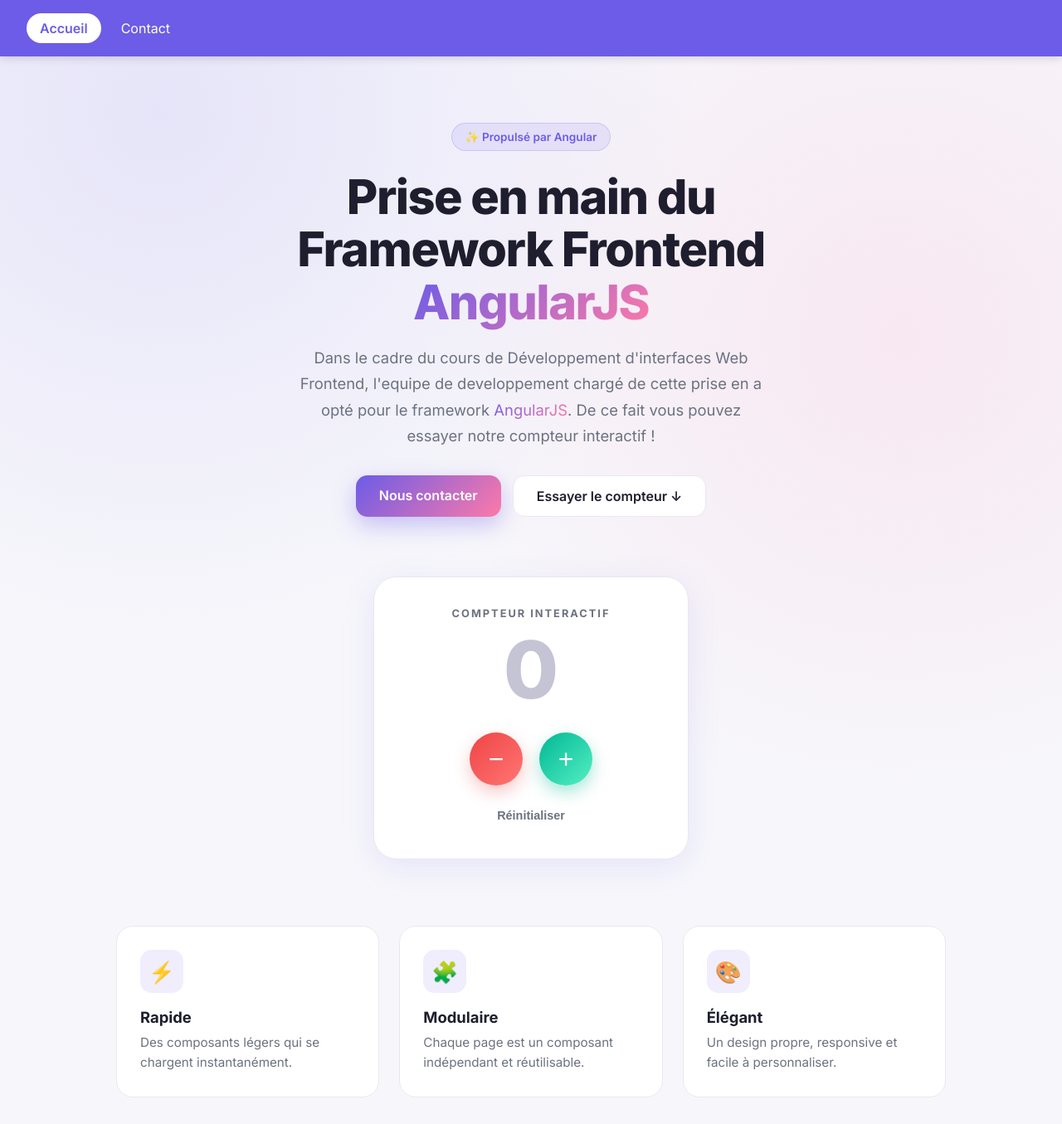
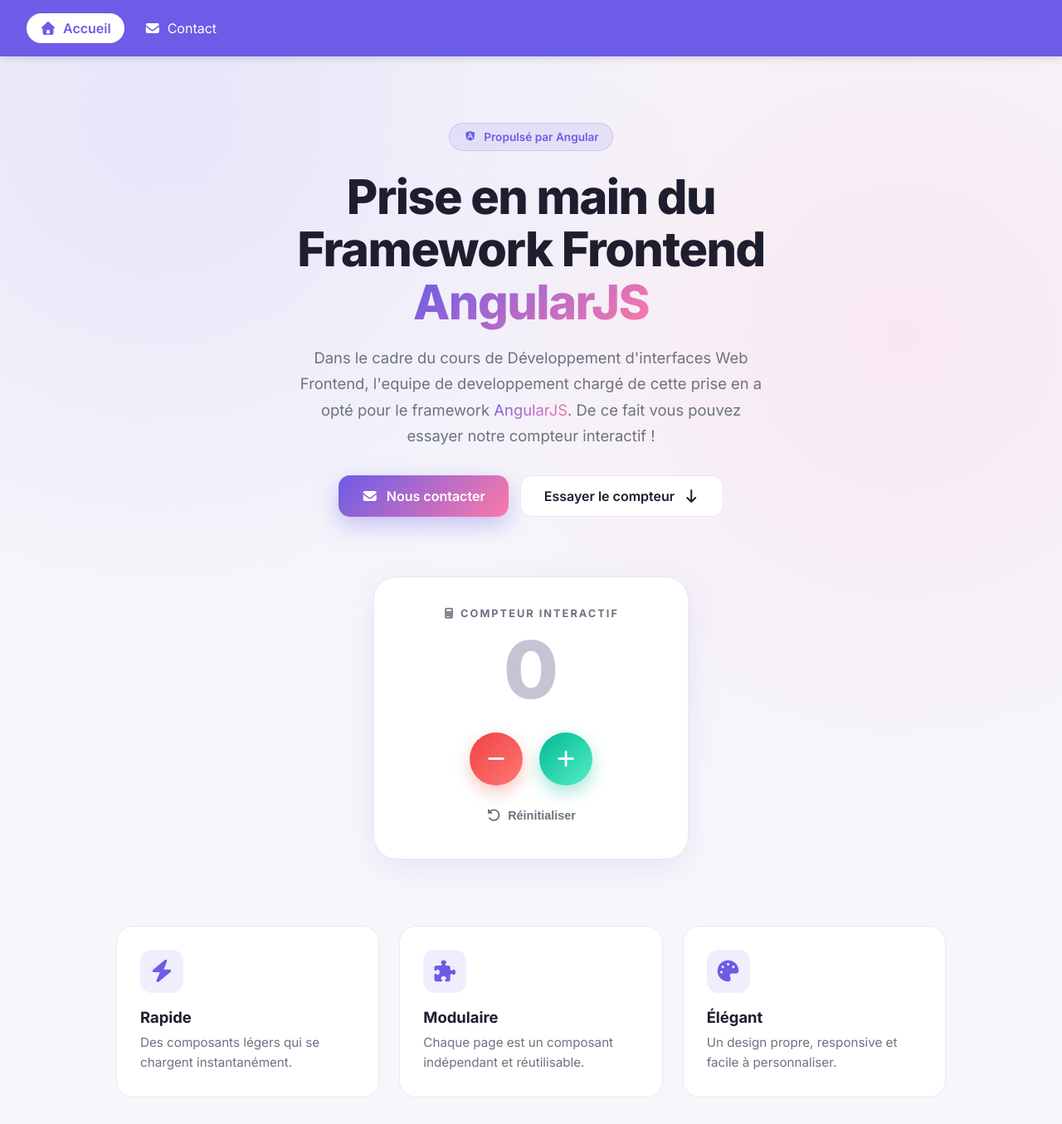
Before and after one commit to yannickeko70-gif/test_angular, an Angular app: page / in a window 1280 px wide. Shown: the whole page at 83% size. Built offline with nearby package versions, Linux system fonts and the light colour scheme.

Commit message:
Intégration des icônes de fontawesome

```diff
--- a/angular.json
+++ b/angular.json
@@ -2,7 +2,8 @@
   "$schema": "./node_modules/@angular/cli/lib/config/schema.json",
   "version": 1,
   "cli": {
-    "packageManager": "npm"
+    "packageManager": "npm",
+    "analytics": "b7ac9c65-1043-4a96-b4e7-d19d885f94c9"
   },
   "newProjectRoot": "projects",
   "projects": {
@@ -25,6 +26,7 @@
               }
             ],
             "styles": [
+              "node_modules/@fortawesome/fontawesome-free/css/all.min.css",
               "src/styles.css"
             ],
             "server": "src/main.server.ts",
--- a/src/app/app.css
+++ b/src/app/app.css
@@ -20,6 +20,9 @@
 }
 
 .links a {
+  display: inline-flex;
+  align-items: center;
+  gap: 8px;
   color: #fff;
   text-decoration: none;
   padding: 8px 16px;
--- a/src/app/app.ts
+++ b/src/app/app.ts
@@ -10,10 +10,13 @@
       <div class="navbar-inner">
         <nav class="links">
           <a routerLink="/" routerLinkActive="active"
-             [routerLinkActiveOptions]="{ exact: true }">Accueil</a>
-          <a routerLink="/contact" routerLinkActive="active">Contact</a>
+             [routerLinkActiveOptions]="{ exact: true }">
+            <i class="fa-solid fa-house"></i> Accueil
+          </a>
+          <a routerLink="/contact" routerLinkActive="active">
+            <i class="fa-solid fa-envelope"></i> Contact
+          </a>
         </nav>
-
       </div>
     </header>
 
--- a/src/index.html
+++ b/src/index.html
@@ -1,5 +1,5 @@
 <!doctype html>
-<html lang="en">
+<html lang="fr">
 <head>
   <meta charset="utf-8">
   <title>MonPremierProjet</title>
@@ -7,7 +7,8 @@
   <meta name="viewport" content="width=device-width, initial-scale=1">
   <link rel="icon" type="image/x-icon" href="favicon.ico">
   <link rel="preconnect" href="https://fonts.googleapis.com" />
-<link href="https://fonts.googleapis.com/css2?family=Inter:wght@400;500;600;700;800&display=swap" rel="stylesheet" />
+  <link href="https://fonts.googleapis.com/css2?family=Inter:wght@400;500;600;700;800&display=swap" rel="stylesheet" />
+  <link rel="stylesheet" href="https://cdnjs.cloudflare.com/ajax/libs/font-awesome/6.5.2/css/all.min.css" />
 </head>
 <body>
   <app-root></app-root>
--- a/src/pages/accueil.component/accueil.component.css
+++ b/src/pages/accueil.component/accueil.component.css
@@ -6,7 +6,9 @@
 }
 
 .badge {
-  display: inline-block;
+  display: inline-flex;
+  align-items: center;
+  gap: 8px;
   padding: 8px 16px;
   margin-bottom: 24px;
   font-size: 0.85rem;
@@ -49,6 +51,9 @@
 
 .btn-primary,
 .btn-ghost {
+  display: inline-flex;
+  align-items: center;
+  gap: 10px;
   text-decoration: none;
   font-weight: 600;
   padding: 14px 28px;
@@ -136,9 +141,11 @@
 .round {
   width: 64px;
   height: 64px;
+  display: grid;
+  place-items: center;
   border: none;
   border-radius: 50%;
-  font-size: 2rem;
+  font-size: 1.4rem;
   font-weight: 500;
   line-height: 1;
   color: #fff;
@@ -174,6 +181,9 @@
   padding: 8px 14px;
   border-radius: 8px;
   transition: color 0.2s, background 0.2s;
+  display: inline-flex;
+  align-items: center;
+  gap: 8px;
 }
 
 .reset:hover {
@@ -212,6 +222,7 @@
   margin-bottom: 18px;
   background: rgba(108, 92, 231, 0.1);
   border-radius: 14px;
+  color: #6c5ce7;
 }
 
 .feature h3 {
--- a/src/pages/accueil.component/accueil.component.html
+++ b/src/pages/accueil.component/accueil.component.html
@@ -1 +1,60 @@
-<p>accueil.component works!</p>
+<!-- HERO -->
+<section class="hero">
+  <span class="badge"><i class="fa-brands fa-angular"></i> Propulsé par Angular</span>
+  <h1>Prise en main du Framework Frontend  <span class="gradient-text">AngularJS</span></h1>
+  <p class="lead">
+    Dans le cadre du cours de Développement d'interfaces Web Frontend,
+    l'equipe de developpement chargé de cette prise en a opté pour le framework
+    <span class="gradient-text">AngularJS</span>. De ce fait vous pouvez essayer notre compteur interactif !
+  </p>
+
+  <div class="hero-actions">
+    <a routerLink="/contact" class="btn-primary">
+      <i class="fa-solid fa-envelope"></i> Nous contacter
+    </a>
+    <a href="#compteur" class="btn-ghost">
+      Essayer le compteur <i class="fa-solid fa-arrow-down"></i>
+    </a>
+  </div>
+</section>
+
+<!-- COMPTEUR -->
+<section class="counter-section" id="compteur">
+  <div class="counter-card">
+    <p class="counter-label"><i class="fa-solid fa-calculator"></i> Compteur interactif</p>
+
+    <div class="counter-value"
+         [class.negative]="compteur < 0"
+         [class.zero]="compteur === 0">
+      {{ compteur }}
+    </div>
+
+    <div class="counter-actions">
+      <button class="round minus" (click)="compteur = compteur - 1"
+              aria-label="Retirer 1">
+        <i class="fa-solid fa-minus"></i>
+      </button>
+      <button class="round plus" (click)="compteur = compteur + 1"
+              aria-label="Ajouter 1">
+        <i class="fa-solid fa-plus"></i>
+      </button>
+    </div>
+
+    <button class="reset" (click)="compteur = 0">
+      <i class="fa-solid fa-rotate-left"></i> Réinitialiser
+    </button>
+  </div>
+</section>
+
+<!-- CARTES -->
+<section class="features">
+  @for (f of features; track f.titre) {
+    <article class="feature">
+      <div class="feature-icon">
+        <i class="{{ f.icone }}"></i>
+      </div>
+      <h3>{{ f.titre }}</h3>
+      <p>{{ f.texte }}</p>
+    </article>
+  }
+</section>
--- a/src/pages/accueil.component/accueil.component.ts
+++ b/src/pages/accueil.component/accueil.component.ts
@@ -5,64 +5,15 @@
   selector: 'app-accueil',
   standalone: true,
   imports: [RouterLink],
-  template: `
-    <!-- HERO -->
-    <section class="hero">
-      <span class="badge">✨ Propulsé par Angular</span>
-      <h1>Prise en main du Framework Frontend  <span class="gradient-text">AngularJS</span></h1>
-      <p class="lead">
-        Dans le cadre du cours de Développement d'interfaces Web Frontend,
-        l'equipe de developpement chargé de cette prise en a opté pour le framework
-        <span class="gradient-text">AngularJS</span>. De ce fait vous pouvez essayer notre compteur interactif !
-      </p>
-
-      <div class="hero-actions">
-        <a routerLink="/contact" class="btn-primary">Nous contacter</a>
-        <a href="#compteur" class="btn-ghost">Essayer le compteur ↓</a>
-      </div>
-    </section>
-
-    <!-- COMPTEUR -->
-    <section class="counter-section" id="compteur">
-      <div class="counter-card">
-        <p class="counter-label">Compteur interactif</p>
-
-        <div class="counter-value"
-             [class.negative]="compteur < 0"
-             [class.zero]="compteur === 0">
-          {{ compteur }}
-        </div>
-
-        <div class="counter-actions">
-          <button class="round minus" (click)="compteur = compteur - 1"
-                  aria-label="Retirer 1">−</button>
-          <button class="round plus" (click)="compteur = compteur + 1"
-                  aria-label="Ajouter 1">+</button>
-        </div>
-
-        <button class="reset" (click)="compteur = 0">Réinitialiser</button>
-      </div>
-    </section>
-
-    <!-- CARTES -->
-    <section class="features">
-      @for (f of features; track f.titre) {
-        <article class="feature">
-          <div class="feature-icon">{{ f.icone }}</div>
-          <h3>{{ f.titre }}</h3>
-          <p>{{ f.texte }}</p>
-        </article>
-      }
-    </section>
-  `,
+  templateUrl: './accueil.component.html', // <--- CHANGEMENT ICI
   styleUrl: './accueil.component.css',
 })
 export class AccueilComponent {
   compteur = 0;
 
   features = [
-    { icone: '⚡', titre: 'Rapide', texte: 'Des composants légers qui se chargent instantanément.' },
-    { icone: '🧩', titre: 'Modulaire', texte: 'Chaque page est un composant indépendant et réutilisable.' },
-    { icone: '🎨', titre: 'Élégant', texte: 'Un design propre, responsive et facile à personnaliser.' },
+    { icone: 'fa-solid fa-bolt', titre: 'Rapide', texte: 'Des composants légers qui se chargent instantanément.' },
+    { icone: 'fa-solid fa-puzzle-piece', titre: 'Modulaire', texte: 'Chaque page est un composant indépendant et réutilisable.' },
+    { icone: 'fa-solid fa-palette', titre: 'Élégant', texte: 'Un design propre, responsive et facile à personnaliser.' },
   ];
 }
--- a/src/pages/contact.component/contact.component.css
+++ b/src/pages/contact.component/contact.component.css
@@ -83,3 +83,21 @@
   border-radius: 10px;
   font-weight: 600;
 }
+label i {
+  color: var(--primary);
+  margin-right: 6px;
+}
+
+.btn-envoyer {
+  display: flex;
+  align-items: center;
+  justify-content: center;
+  gap: 10px;
+}
+
+.succes {
+  display: flex;
+  align-items: center;
+  justify-content: center;
+  gap: 8px;
+}
--- a/src/pages/contact.component/contact.component.ts
+++ b/src/pages/contact.component/contact.component.ts
@@ -7,24 +7,27 @@
   imports: [FormsModule],
   template: `
     <section class="contact">
-      <h1>Contactez-nous</h1>
+      <h1><i class="fa-solid fa-address-book"></i> Contactez-nous</h1>
       <p class="subtitle">Une question ? Écrivez-nous.</p>
 
       <div class="card">
-        <label for="nom">Nom</label>
+        <label for="nom"><i class="fa-solid fa-user"></i> Nom</label>
         <input id="nom" [(ngModel)]="nom" placeholder="Votre nom" />
 
-        <label for="message">Message</label>
+        <label for="message"><i class="fa-solid fa-message"></i> Message</label>
         <textarea id="message" rows="5" [(ngModel)]="message"
                   placeholder="Votre message..."></textarea>
 
         <button class="btn-envoyer" (click)="envoyer()"
                 [disabled]="!nom || !message">
-          Envoyer
+          <i class="fa-solid fa-paper-plane"></i> Envoyer
         </button>
 
         @if (envoye) {
-          <p class="succes">Merci {{ nom }} ! Message envoyé avec succès !! <i></i></p>
+          <p class="succes">
+            <i class="fa-solid fa-circle-check"></i>
+            Merci {{ nom }} ! Message envoyé avec succès !!
+          </p>
         }
       </div>
     </section>
```
Also changed, not shown: 1 other file (tests, documents, lock files or other folders).
